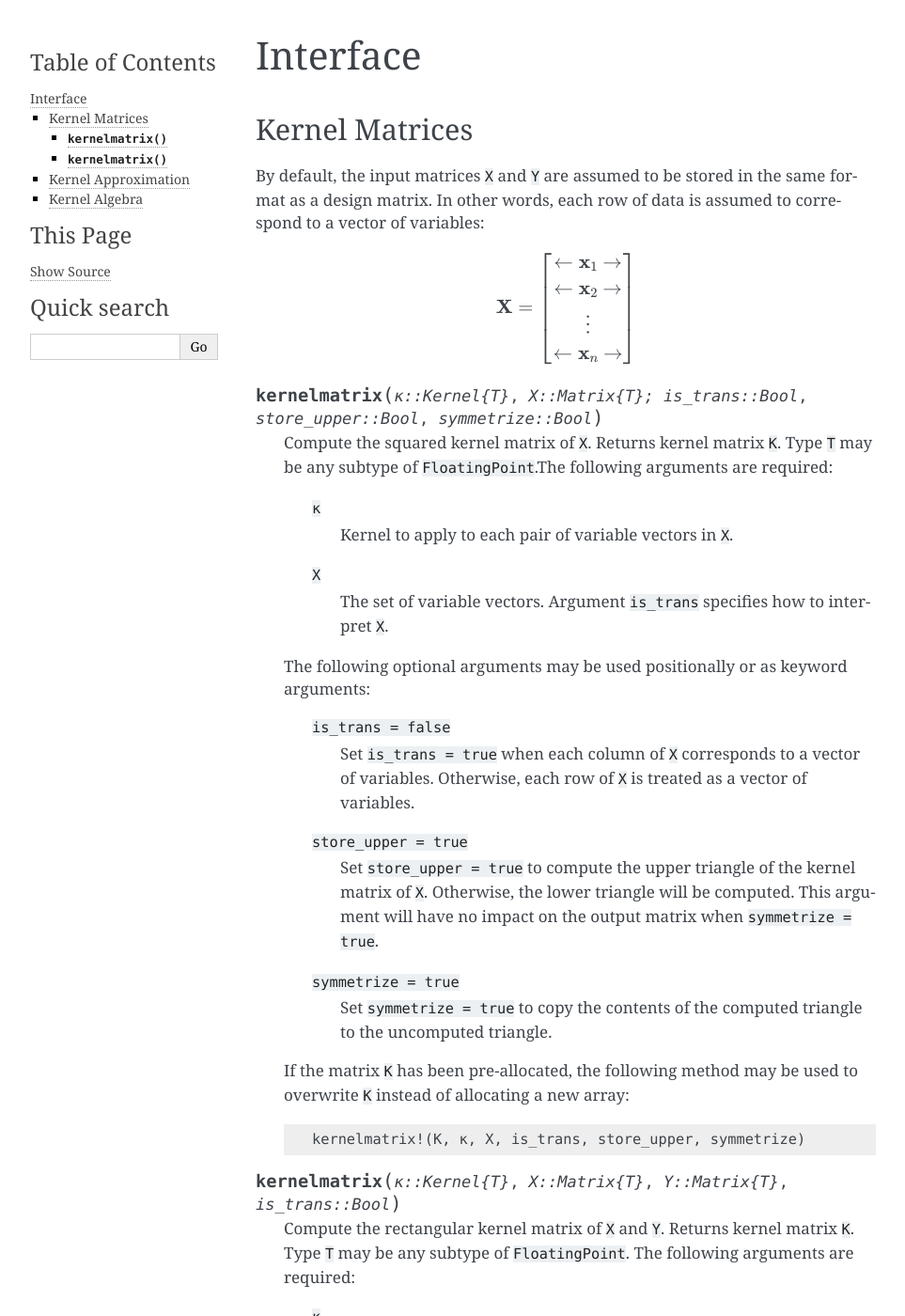
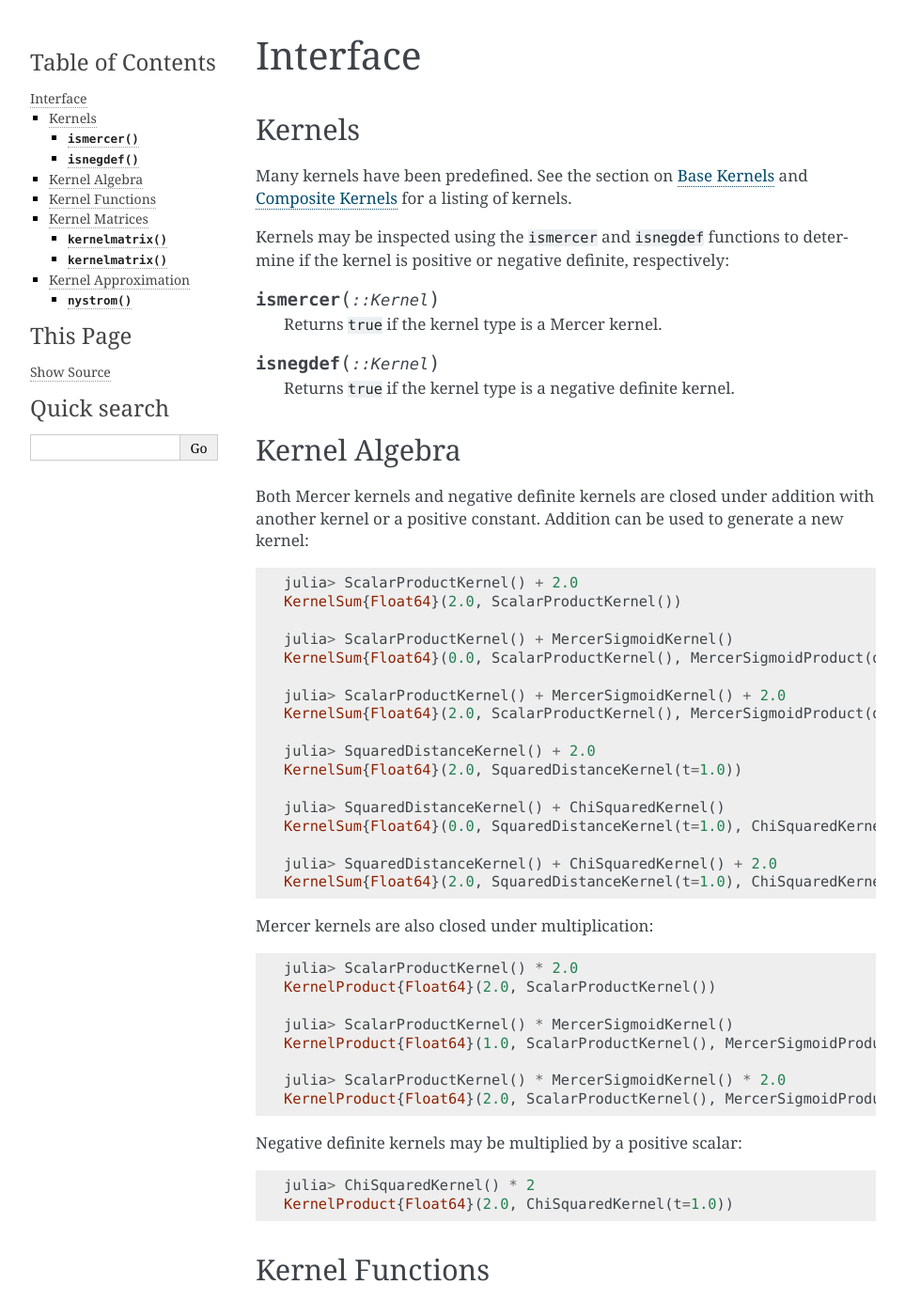
Before and after one commit to trthatcher/MLKernels.jl, a Sphinx documentation site: the page built from doc/interface.rst, in a window 1280 px wide and 1400 px high. Shown: the whole window at 94% size, without its empty margins (148-1111 px from the left). Built offline with Sphinx 7.4.7, drawn with Linux system fonts in a browser that asks for light colours; some of the changed text lies outside the part shown.

Commit message:
Expanded documentation. Fixed scalar multiplication for negative definite kernels.

```diff
--- a/doc/basekernels.rst
+++ b/doc/basekernels.rst
@@ -1,3 +1,5 @@
+.. _basekernels:
+
 Base Kernels
 ============
 
--- a/doc/compositekernels.rst
+++ b/doc/compositekernels.rst
@@ -1,3 +1,5 @@
+.. _compositekernels:
+
 Composite Kernels
 =================
 
--- a/doc/interface.rst
+++ b/doc/interface.rst
@@ -1,8 +1,73 @@
 Interface
 =========
 
+Kernels
+-------
+
+Many kernels have been predefined. See the section on :ref:`basekernels` and
+:ref:`compositekernels` for a listing of kernels.
+
+Kernels may be inspected using the ``ismercer`` and ``isnegdef`` functions to determine if the
+kernel is positive or negative definite, respectively:
+
+.. function:: ismercer(::Kernel)
+
+    Returns ``true`` if the kernel type is a Mercer kernel.
+
+.. function:: isnegdef(::Kernel)
+
+    Returns ``true`` if the kernel type is a negative definite kernel.
 
 
+Kernel Algebra
+--------------
+
+Both Mercer kernels and negative definite kernels are closed under addition with another kernel
+or a positive constant. Addition can be used to generate a new kernel:
+
+.. code-block:: julia
+
+    julia> ScalarProductKernel() + 2.0
+    KernelSum{Float64}(2.0, ScalarProductKernel())
+
+    julia> ScalarProductKernel() + MercerSigmoidKernel()
+    KernelSum{Float64}(0.0, ScalarProductKernel(), MercerSigmoidProduct(d=0.0,b=1.0))
+
+    julia> ScalarProductKernel() + MercerSigmoidKernel() + 2.0
+    KernelSum{Float64}(2.0, ScalarProductKernel(), MercerSigmoidProduct(d=0.0,b=1.0))
+
+    julia> SquaredDistanceKernel() + 2.0
+    KernelSum{Float64}(2.0, SquaredDistanceKernel(t=1.0))
+
+    julia> SquaredDistanceKernel() + ChiSquaredKernel()
+    KernelSum{Float64}(0.0, SquaredDistanceKernel(t=1.0), ChiSquaredKernel(t=1.0))
+
+    julia> SquaredDistanceKernel() + ChiSquaredKernel() + 2.0
+    KernelSum{Float64}(2.0, SquaredDistanceKernel(t=1.0), ChiSquaredKernel(t=1.0))
+
+Mercer kernels are also closed under multiplication:
+
+.. code-block:: julia
+
+    julia> ScalarProductKernel() * 2.0
+    KernelProduct{Float64}(2.0, ScalarProductKernel())
+
+    julia> ScalarProductKernel() * MercerSigmoidKernel()
+    KernelProduct{Float64}(1.0, ScalarProductKernel(), MercerSigmoidProduct(d=0.0,b=1.0))
+
+    julia> ScalarProductKernel() * MercerSigmoidKernel() * 2.0
+    KernelProduct{Float64}(2.0, ScalarProductKernel(), MercerSigmoidProduct(d=0.0,b=1.0))
+
+Negative definite kernels may be multiplied by a positive scalar:
+
+.. code-block:: julia
+
+    julia> ChiSquaredKernel() * 2
+    KernelProduct{Float64}(2.0, ChiSquaredKernel(t=1.0))
+
+
+Kernel Functions
+----------------
 
 Kernel Matrices
 ----------------
@@ -10,20 +75,23 @@ Kernel Matrices
 By default, the input matrices ``X`` and ``Y`` are assumed to be stored in the same format as a
 design matrix. In other words, each row of data is assumed to correspond to a vector of variables:
 
-.. math:: \mathbf{X} = \begin{bmatrix} \leftarrow \mathbf{x}_1 \rightarrow  \\ \leftarrow \mathbf{x}_2 \rightarrow   \\ \vdots \\ \leftarrow \mathbf{x}_n \rightarrow   \end{bmatrix}
+.. math:: \mathbf{X} = \begin{bmatrix} \leftarrow \mathbf{x}_1 \rightarrow  \\ \leftarrow \mathbf{x}_2 \rightarrow   \\ \vdots \\ \leftarrow \mathbf{x}_n \rightarrow \end{bmatrix}
+          \qquad
+          \mathbf{X}^{\intercal} = \begin{bmatrix} \uparrow & \uparrow & & \uparrow  \\ \mathbf{x}_1 & \mathbf{x}_2 & \cdots & \mathbf{x_n}   \\ \downarrow & \downarrow & & \downarrow \end{bmatrix}
 
+For a single input matrix, the kernel matrix is defined:
+
+.. math:: \mathbf{K}(\mathbf{X}) = \left[\kappa(\mathbf{x}_i,\mathbf{x}_j)\right]_{i,j} \qquad \forall i, j \in \{1, \dots, n\}
+
+For two input matrices:
+
+.. math:: \mathbf{K}(\mathbf{X}, \mathbf{Y}) = \left[\kappa(\mathbf{x}_i,\mathbf{y}_j)\right]_{i,j} \qquad \forall i \in \{1, \dots, n\}, \; j \in \{1, \dots, m\}
 
 .. function:: kernelmatrix(κ::Kernel{T}, X::Matrix{T}; is_trans::Bool, store_upper::Bool, symmetrize::Bool)
 
-    Compute the squared kernel matrix of ``X``. Returns kernel matrix ``K``. Type ``T`` may be any
-    subtype of ``FloatingPoint``.The following arguments are required:
-
-     ``κ``
-       Kernel to apply to each pair of variable vectors in ``X``.
-     ``X``
-       The set of variable vectors. Argument ``is_trans`` specifies how to interpret ``X``.
-
-    The following optional arguments may be used positionally or as keyword arguments:
+    Compute the square kernel matrix of ``X``. Returns kernel matrix ``K``. Type ``T`` may be any
+    subtype of ``FloatingPoint``. The following optional arguments may be used positionally or as
+    keyword arguments:
 
      ``is_trans = false``
        Set ``is_trans = true`` when each column of ``X`` corresponds to a vector of variables.
@@ -47,16 +115,8 @@ design matrix. In other words, each row of data is assumed to correspond to a ve
 .. function:: kernelmatrix(κ::Kernel{T}, X::Matrix{T}, Y::Matrix{T}, is_trans::Bool)
 
     Compute the rectangular kernel matrix of ``X`` and ``Y``. Returns kernel matrix ``K``. Type
-    ``T`` may be any subtype of ``FloatingPoint``. The following arguments are required:
-
-     ``κ``
-       Kernel to apply to each pair of variable vectors in ``X``.
-     ``X``
-       A set of variable vectors. Argument ``is_trans`` specifies how to interpret ``X``.
-     ``Y``
-       A set of variable vectors. Argument ``is_trans`` specifies how to interpret ``Y``.
-
-    The following optional argument may be used positionally or as a keyword argument:
+    ``T`` may be any subtype of ``FloatingPoint``. The following optional argument may be used
+    positionally or as a keyword argument:
 
      ``is_trans = false``
        Set ``is_trans = true`` when each column of ``X`` and ``Y`` corresponds to a vector of
@@ -72,11 +132,33 @@ design matrix. In other words, each row of data is assumed to correspond to a ve
 Kernel Approximation
 --------------------
 
+The Nystrom method can be used to approximate squared kernel matrices when full computation becomes
+prohibitively expensive. The underlying approximation uses an eigen decomposition. Note that the
+computational complexity of an eigen decomposition is :math:`\mathcal{O}(|s|^3)` where :math:`s`
+is the set of sampled vectors.
 
-Kernel Algebra
---------------
+.. function:: nystrom(κ::Kernel{T}, X::Matrix{T}, s::Array{U}; is_trans::Bool, store_upper::Bool, symmetrize::Bool)
 
-.. code-block:: julia
+    Compute the Nystrom approximation of the square kernel matrix of ``X``. Returns kernel matrix
+    ``K``. Type ``T`` may be any subtype of ``FloatingPoint`` and ``U`` may be any subtype of
+    ``Integer``. The array ``S`` must be a list of observations that have been selected as a
+    sample. The sample may be selected with replacement. The following optional arguments may be
+    used positionally or as keyword arguments:
 
-    SineSquaredKernel()   # Sine Squared kernel with t = 1.0
-    SineSquaredKernel(t)  # Sine Squared kernel specified t value
+     ``is_trans = false``
+       Set ``is_trans = true`` when each column of ``X`` corresponds to a vector of variables.
+       Otherwise, each row of ``X`` is treated as a vector of variables.
+     ``store_upper = true``
+       Set ``store_upper = true`` to compute the upper triangle of the kernel matrix of ``X``.
+       Otherwise, the lower triangle will be computed. This argument will have no impact on the
+       output matrix when ``symmetrize = true``.
+     ``symmetrize = true``
+       Set ``symmetrize = true`` to copy the contents of the computed triangle to the uncomputed
+       triangle.
+
+    If the matrix ``K`` has been pre-allocated, the following method may be used to overwrite
+    ``K`` instead of allocating a new array:
+
+    .. code-block:: julia
+
+        nystrom!(K, κ, X, s, is_trans, store_upper, symmetrize)
```
Also changed, not shown: README.md (+1 -1 lines), doc/index.rst (+4 -6 lines), 2 other files.
